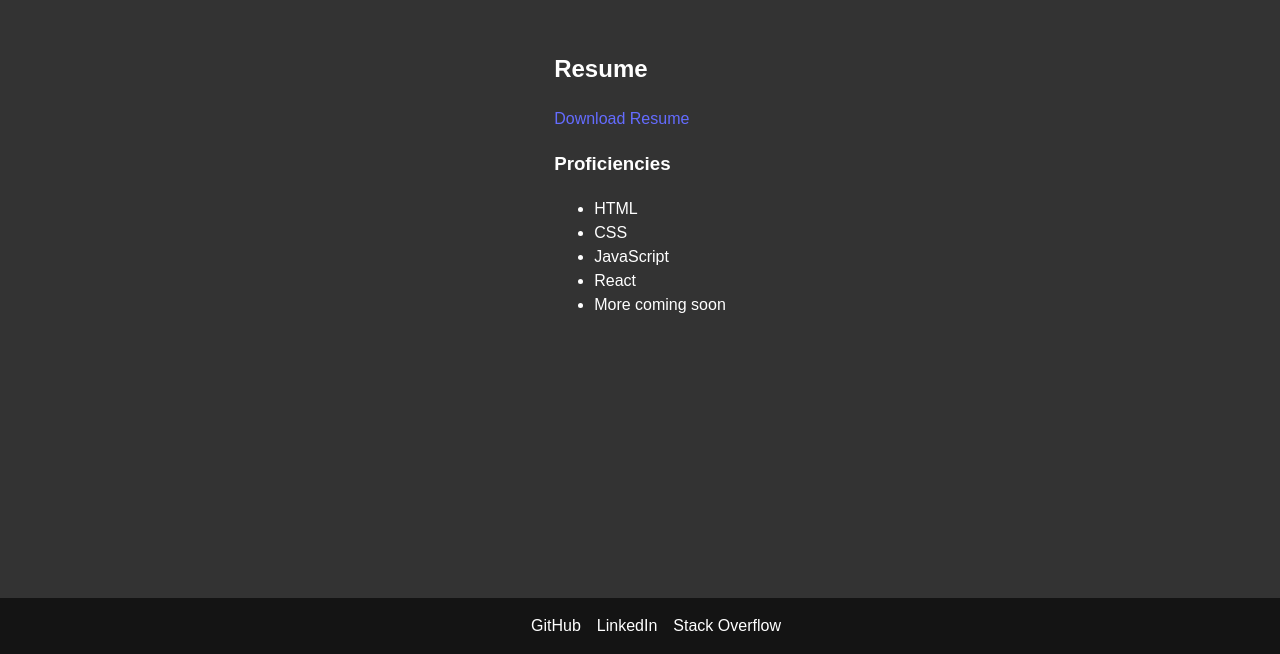
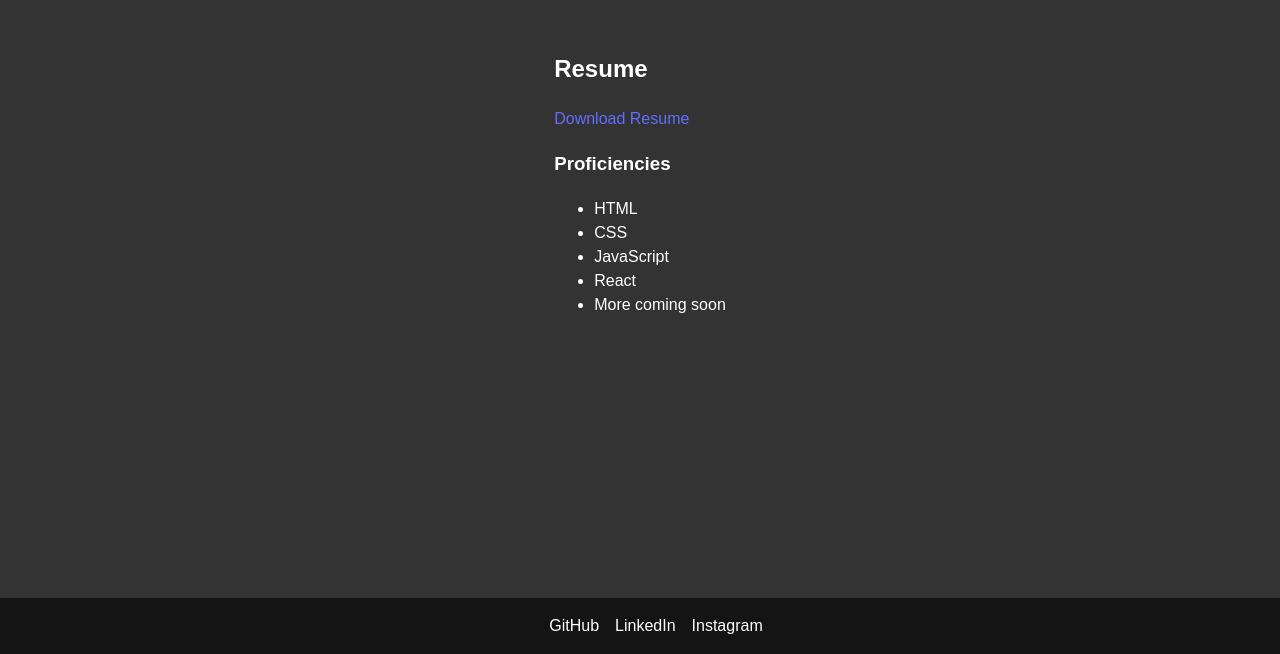
Before and after one commit to J0263/React-Portfolio-Final, a React (Vite) app: page /resume in a window 1280 px wide. Shown: the part 2790-3444 px from the top of the page. Built offline with nearby package versions, Linux system fonts and the light colour scheme.

Commit message:
footer chenges

```diff
--- a/src/components/Footer.jsx
+++ b/src/components/Footer.jsx
@@ -20,7 +20,7 @@ const Footer = () => {
     <footer style={footerStyles}>
       <a href="https://github.com/J0263" target="_blank" rel="noopener noreferrer" style={linkStyles}>GitHub</a>
       <a href="https://linkedin.com/in/jxrge" target="_blank" rel="noopener noreferrer" style={linkStyles}>LinkedIn</a>
-      <a href="https://instagram.com" target="_blank" rel="noopener noreferrer" style={linkStyles}>Stack Overflow</a>
+      <a href="https://instagram.com" target="_blank" rel="noopener noreferrer" style={linkStyles}>Instagram</a>
     </footer>
   );
 };
```
